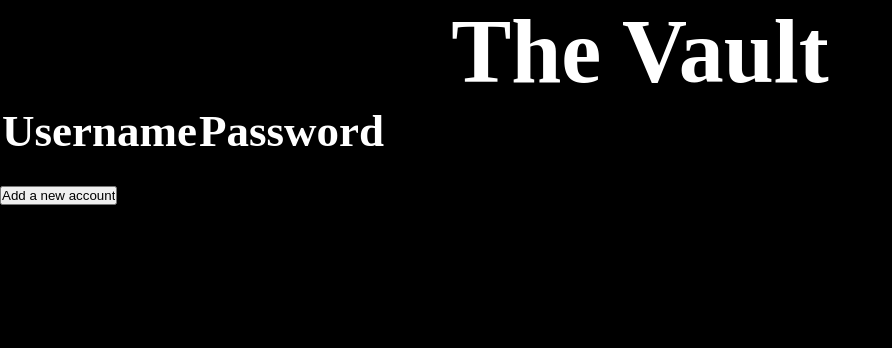
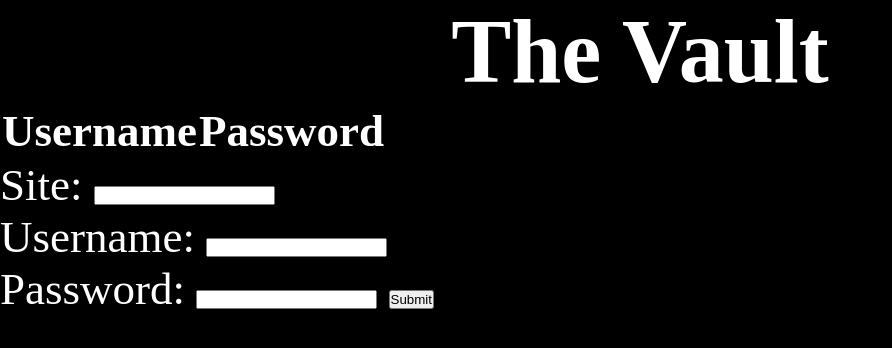
Before and after one commit to loedetyler/LoedePasswordVault, a Django app: page /vault/ in a window 1280 px wide. Shown: the part 124-472 px from the top of the page, without its empty margins (0-892 px from the left). Run offline with Django 4.2, Linux system fonts and the light colour scheme; a user stored in the database is signed in; lists and menus that the app fills with data are empty.

Commit message:
Added form for password adding

```diff
--- a/vault/templates/vault/vault_list.html
+++ b/vault/templates/vault/vault_list.html
@@ -1,4 +1,4 @@
-<!--Where all the passwords will be stored-->
+<!--Where all the passwords will be stored and presented-->
 {% extends 'layout.html' %}
 
 {% block title %}
@@ -6,6 +6,7 @@
 {% endblock %}
 
 {% block content %}
+{% if user.is_authenticated %}
     <h1>The Vault</h1>
     <table>
         <tr>
@@ -13,15 +14,20 @@
             <th>Password</th>
         </tr>
     </table>
-    <form>
-        <input type="button" value="Add a new account" onclick="newAccount()">
+    <!--I eventually want this to be behind another button-->
+    <form method="post" action="{% url 'add_password' %}">
+        {% csrf_token %}
+        <label for="site">Site:</label>
+        <input type="text" name="site" required>
+        <br>
+        <label for="username">Username:</label>
+        <input type="text" name="username" required>
+        <br>
+        <label for="password">Password:</label>
+        <input type="text" name="password" required>
+        <button type="submit">Submit</button>
     </form>
-    <script>
-        function newAccount(){
-            alert("Enter new account information");
-            let newSite = prompt("Please enter the site: ", "www.example.com");
-            let newUser = prompt("Please enter the username: ", "tloede");
-            let newPass = prompt("Please enter the password: ", "Password");
-        }
-    </script>
+    {% else %}
+        <p>Please <a href="/users/login">sign in</a> or <a href="/users/register/">create an account</a></p>
+    {% endif %}
 {% endblock %}
--- a/vault/urls.py
+++ b/vault/urls.py
@@ -1,6 +1,8 @@
 from django.urls import path
 from . import views
+from .views import *
 
 urlpatterns = [
     path('', views.vault_list),
+    path('add_password', add_password, name='add_password'),
 ]
--- a/vault/views.py
+++ b/vault/views.py
@@ -1,4 +1,19 @@
-from django.shortcuts import render
+from django.shortcuts import render, redirect
+from django.http import HttpResponse
+from .models import Pass
 
 def vault_list(request):
     return render(request, 'vault/vault_list.html')
+
+def add_password(request):
+    if request.method == 'POST':
+        site = request.POST.get('site')
+        user = request.POST.get('username')
+        newpass = request.POST.get('password')
+
+        entry = Pass(username=user, site=site, password=newpass)
+        entry.save()
+
+        return HttpResponse("Account successfully added.")
+    else:
+        return HttpResponse("Invalid request method")
```
Also changed, not shown: db.sqlite3.
